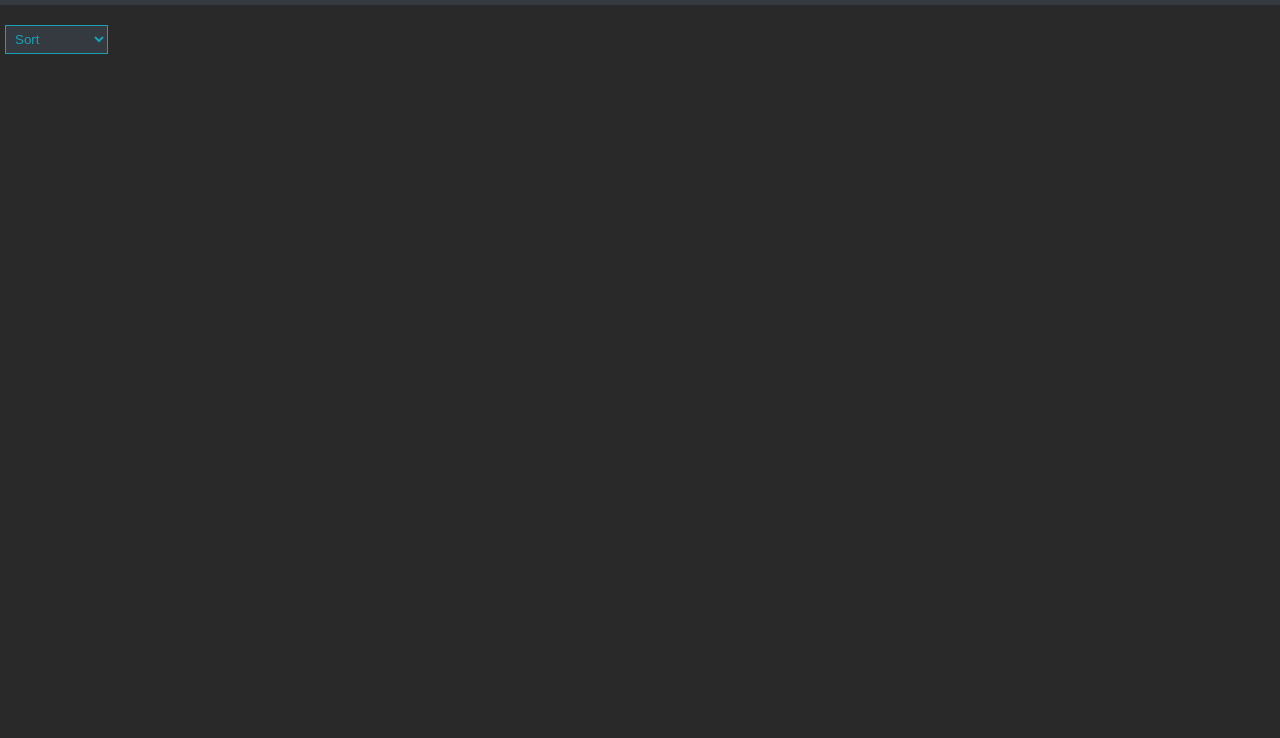
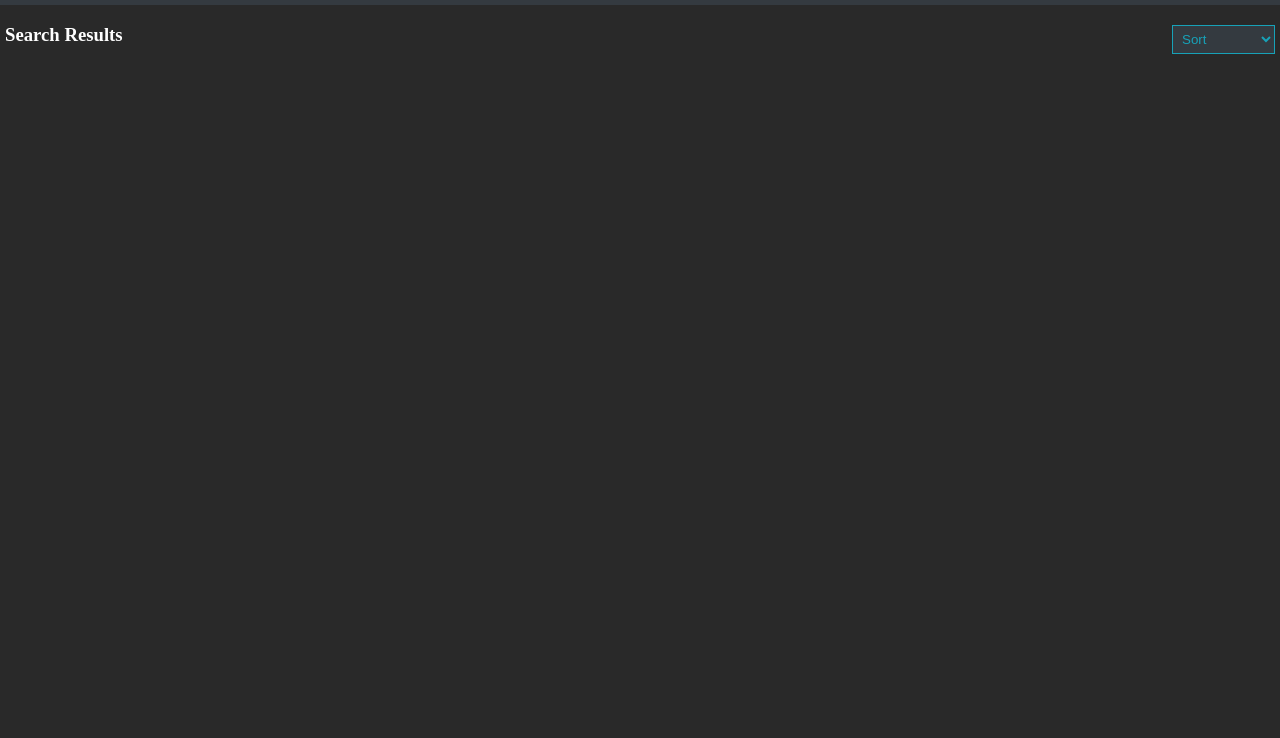
Before and after one commit to GustavoAyala1/ajax-project, a website: page index.html in a window 1280 px wide. Shown: the part 62-800 px from the top of the page. Drawn offline with Linux system fonts and the light colour scheme.

Commit message:
added sort menu and search results

```diff
--- a/css/styles.css
+++ b/css/styles.css
@@ -14,7 +14,9 @@ header {
 .halfCol {
   flex-basis: 50%;
 }
-
+.fullCol {
+  flex-basis: 100%;
+}
 /*                    NAVBAR                                               */
 
 .collectionsRow {
@@ -46,10 +48,21 @@ header {
 }
 
 /*                       MAINCONTAINER                                      */
+.sortCont {
+  align-self: center;
+  display: flex;
+  justify-content: flex-end;
+}
 .sort {
   background-color: rgb(52, 58, 64);
   color: rgb(23, 162, 184);
   padding: 5px 5px;
   border-color: rgb(23, 162, 184);
-  margin: 20px 0 20px 5px;
+  margin: 20px 5px 20px;
 }
+.searchResults {
+  color: white;
+  margin-left: 5px;
+}
+
+/*                       MEDIAQUERIES                                      */
--- a/index.html
+++ b/index.html
@@ -28,12 +28,18 @@
     <main>
       <div class="mainContainer">
         <div class="row">
-          <select name="sort" id="sort" class="sort">
-            <option value="sort">Sort</option>
-            <option value="ascending">Ascending</option>
-            <option value="descending">Descending</option>
-          </select>
+          <div class="halfCol">
+            <h3 class="searchResults">Search Results</h3>
+          </div>
+          <div class="halfCol sortCont fullCol">
+            <select name="sort" id="sort" class="sort">
+              <option value="sort">Sort</option>
+              <option value="ascending">Ascending</option>
+              <option value="descending">Descending</option>
+            </select>
+          </div>
         </div>
+        <div class="row"></div>
       </div>
     </main>
     <script src="js/data.js"></script>
```
